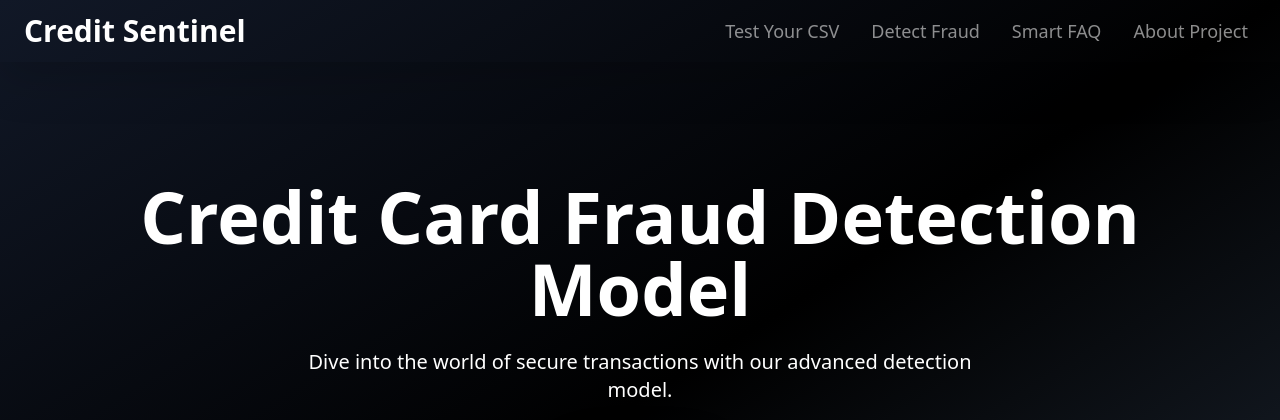
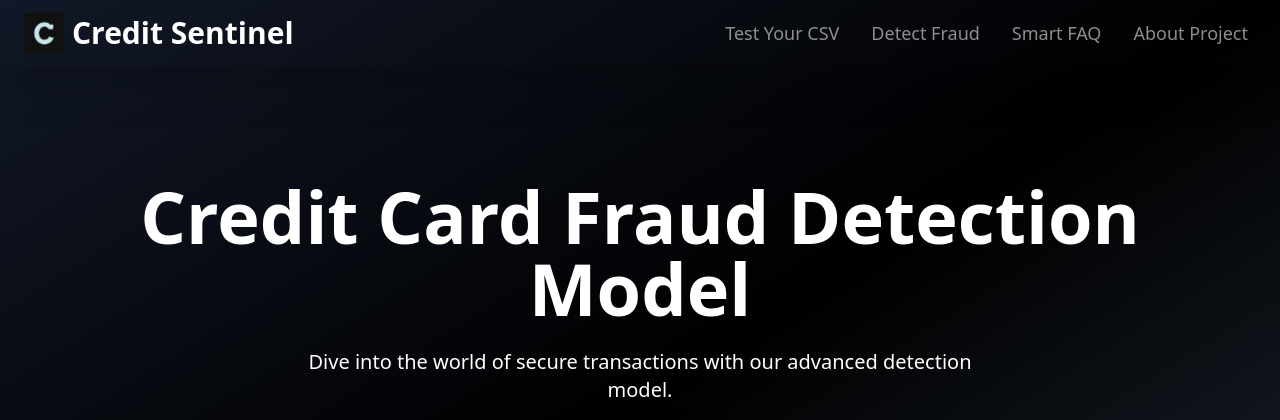
Before and after one commit to Anikalp1/Credit-Sentinel, a Flask app: page / in a window 1280 px wide. Shown: the top 420 px of the page. Run offline with Flask 2, Linux system fonts and the light colour scheme; some libraries are stand-ins or nearby versions.

Commit message:
Uploaded logo images

```diff
--- a/templates/admin.html
+++ b/templates/admin.html
@@ -5,6 +5,7 @@
     <meta charset="UTF-8">
     <meta name="viewport" content="width=device-width, initial-scale=1.0">
     <title>Test Your CSV</title>
+    <link rel="icon" href="/static/Sentinel Logo.jpg" type="image/x-icon">
     <link href="https://cdnjs.cloudflare.com/ajax/libs/twitter-bootstrap/5.3.0/css/bootstrap.min.css" rel="stylesheet">
     <link href="https://cdn.jsdelivr.net/npm/tailwindcss@2.2.19/dist/tailwind.min.css" rel="stylesheet">
     <script src="https://cdn.jsdelivr.net/npm/chart.js"></script>
@@ -14,7 +15,10 @@
 
     <nav class="navbar navbar-expand-lg navbar-dark bg-transparent shadow-lg fixed-top">
         <div class="container mx-auto px-4">
-            <a class="navbar-brand text-3xl font-bold text-gradient" href="/">Credit Sentinel</a>
+            <a class="navbar-brand flex items-center text-3xl font-bold text-gradient" href="/">
+                <img src="/static/Sentinel Logo.jpg" alt="Logo" class="h-10 w-10 mr-2">
+                Credit Sentinel
+            </a>
             <button class="navbar-toggler" type="button" data-bs-toggle="collapse" data-bs-target="#navbarNav"
                 aria-controls="navbarNav" aria-expanded="false" aria-label="Toggle navigation">
                 <span class="navbar-toggler-icon"></span>
--- a/templates/faq.html
+++ b/templates/faq.html
@@ -4,6 +4,7 @@
     <meta charset="UTF-8">
     <meta name="viewport" content="width=device-width, initial-scale=1.0">
     <title>AI Credit Sentinel</title>
+    <link rel="icon" href="/static/Sentinel Logo.jpg" type="image/x-icon">
     <link href="https://cdnjs.cloudflare.com/ajax/libs/twitter-bootstrap/5.3.0/css/bootstrap.min.css" rel="stylesheet">
     <link href="https://cdn.jsdelivr.net/npm/tailwindcss@2.2.19/dist/tailwind.min.css" rel="stylesheet">
     <script>
@@ -30,7 +31,10 @@
 
     <nav class="navbar navbar-expand-lg navbar-dark bg-transparent shadow-lg fixed-top">
         <div class="container mx-auto px-4">
-            <a class="navbar-brand text-3xl font-bold text-gradient" href="/">Credit Sentinel</a>
+            <a class="navbar-brand flex items-center text-3xl font-bold text-gradient" href="/">
+                <img src="/static/Sentinel Logo.jpg" alt="Logo" class="h-10 w-10 mr-2">
+                Credit Sentinel
+            </a>
             <button class="navbar-toggler" type="button" data-bs-toggle="collapse" data-bs-target="#navbarNav"
                 aria-controls="navbarNav" aria-expanded="false" aria-label="Toggle navigation">
                 <span class="navbar-toggler-icon"></span>
--- a/templates/index.html
+++ b/templates/index.html
@@ -4,7 +4,10 @@
 <head>
     <meta charset="UTF-8">
     <meta name="viewport" content="width=device-width, initial-scale=1.0">
-    <title>CCFD</title>
+    <title>Credit Sentinel</title>
+
+    <!-- Favicon -->
+    <link rel="icon" href="/static/Sentinel Logo.jpg" type="image/x-icon">
 
     <link href="https://cdnjs.cloudflare.com/ajax/libs/twitter-bootstrap/5.3.0/css/bootstrap.min.css" rel="stylesheet">
     <link href="https://cdn.jsdelivr.net/npm/tailwindcss@2.2.19/dist/tailwind.min.css" rel="stylesheet">
@@ -15,7 +18,10 @@
     <!-- Navbar -->
     <nav class="navbar navbar-expand-lg navbar-dark bg-transparent shadow-lg fixed-top">
         <div class="container mx-auto px-4">
-            <a class="navbar-brand text-3xl font-bold text-gradient" href="/">Credit Sentinel</a>
+            <a class="navbar-brand flex items-center text-3xl font-bold text-gradient" href="/">
+                <img src="/static/Sentinel Logo.jpg" alt="Logo" class="h-10 w-10 mr-2">
+                Credit Sentinel
+            </a>
             <button class="navbar-toggler" type="button" data-bs-toggle="collapse" data-bs-target="#navbarNav"
                 aria-controls="navbarNav" aria-expanded="false" aria-label="Toggle navigation">
                 <span class="navbar-toggler-icon"></span>
--- a/templates/predict_single.html
+++ b/templates/predict_single.html
@@ -4,6 +4,7 @@
     <meta charset="UTF-8">
     <meta name="viewport" content="width=device-width, initial-scale=1.0">
     <title>Single Transaction Fraud Detection</title>
+    <link rel="icon" href="/static/Sentinel Logo.jpg" type="image/x-icon">
     <link href="https://cdnjs.cloudflare.com/ajax/libs/twitter-bootstrap/5.3.0/css/bootstrap.min.css" rel="stylesheet">
     <link href="https://cdn.jsdelivr.net/npm/tailwindcss@2.2.19/dist/tailwind.min.css" rel="stylesheet">
 </head>
@@ -12,7 +13,10 @@
     <!-- Navbar -->
     <nav class="navbar navbar-expand-lg navbar-dark bg-transparent shadow-lg fixed-top">
         <div class="container mx-auto px-4">
-            <a class="navbar-brand text-3xl font-bold text-gradient" href="/">Credit Sentinel</a>
+            <a class="navbar-brand flex items-center text-3xl font-bold text-gradient" href="/">
+                <img src="/static/Sentinel Logo.jpg" alt="Logo" class="h-10 w-10 mr-2">
+                Credit Sentinel
+            </a>
             <button class="navbar-toggler" type="button" data-bs-toggle="collapse" data-bs-target="#navbarNav"
                 aria-controls="navbarNav" aria-expanded="false" aria-label="Toggle navigation">
                 <span class="navbar-toggler-icon"></span>
```
Also changed, not shown: templates/dashboard.html (+5 -2 lines), static/Sentinel Logo.jpg (added).
